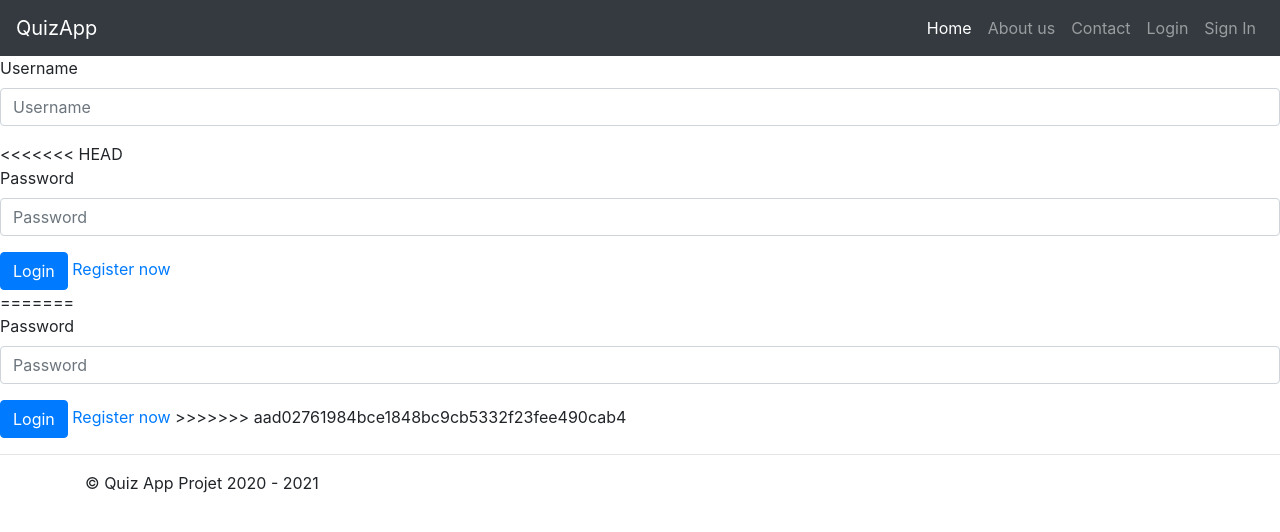
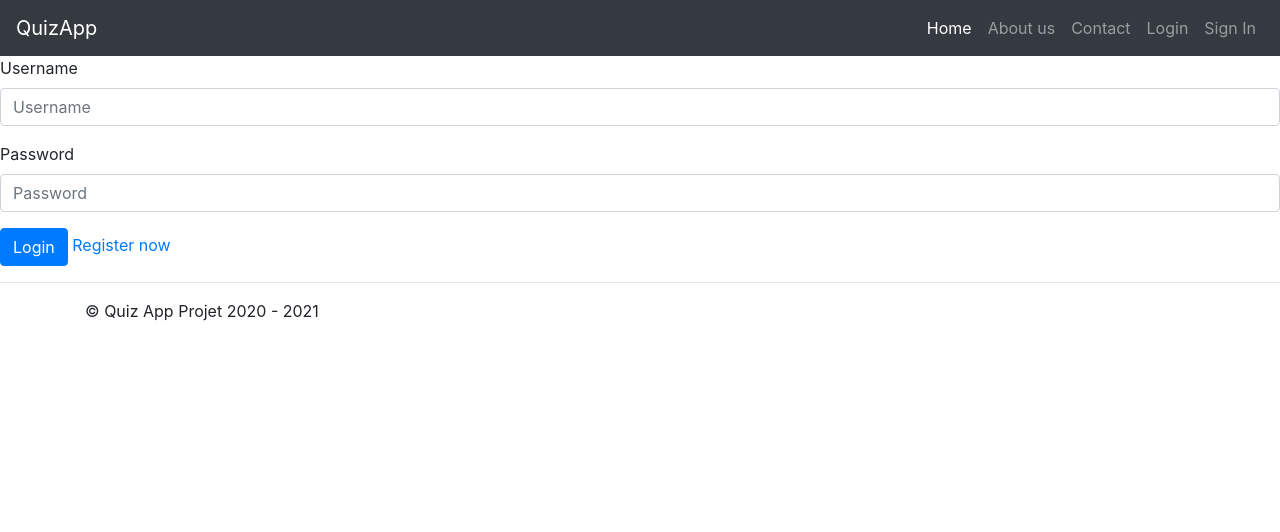
Before and after one commit to CodeOne45/Projet-Web-App-Quiz, a PHP site: page /views/login.php in a window 1280 px wide. Shown: the top 532 px of the page. Run offline with PHP 8.4, Linux system fonts and the light colour scheme.

Commit message:
Login, Register & logout are working now !

```diff
--- a/includes/functions.inc.php
+++ b/includes/functions.inc.php
@@ -12,12 +12,7 @@ function invalidEmail($email)
 
 function uidExists($connexion, $email)
 {
-<<<<<<< HEAD
     $sql = "SELECT * FROM users WHERE email = '$email';";
-=======
-    $sql = 'SELECT * FROM users WHERE email = $email;';
-    var_dump($_POST);
->>>>>>> aad02761984bce1848bc9cb5332f23fee490cab4
     $stmt = mysqli_stmt_init($connexion);
     if (!mysqli_stmt_prepare($stmt, $sql)) { //~ --> controller  :afficher l'error
         header('location: ..\views\register.php?error=stmtFailed');
--- a/views/login.php
+++ b/views/login.php
@@ -25,7 +25,6 @@ if (isset($message)) {
         <input type="text" class="form-control" name="username" placeholder="Username">
     </div>
 
-<<<<<<< HEAD
     <div class="form-group">
         <label for="password">Password</label>
         <input type="password" class="form-control" name="pwd" placeholder="Password">
@@ -34,30 +33,19 @@ if (isset($message)) {
 
     <a href="register.php">Register now</a>
 </form>
-=======
-            <div class="form-group">
-                <label for="password">Password</label>
-                <input type="password" class="form-control" name="pwd" placeholder="Password">
-            </div>
-            <button type="submit" class="btn btn-primary" name="submit">Login</button>
 
-            <a href="register.php">Register now</a>
 </form>
 <?php
 if (isset($_GET["error"])) {
-            if (isset($_GET["error"]) == "emptyInput"){
+    if (isset($_GET["error"]) == "emptyInput") {
         ///echo "<p> Please, fill in all the information</p>";
         echo '<script language="javascript">';
         echo 'alert("Please, fill in all the information")';
         echo '</script>';
     }
-
-
-
 }
 
 ?>
->>>>>>> aad02761984bce1848bc9cb5332f23fee490cab4
 
 <?php
 include_once 'footer.php';
```
Lines whose indentation alone changed are shown as unchanged.
